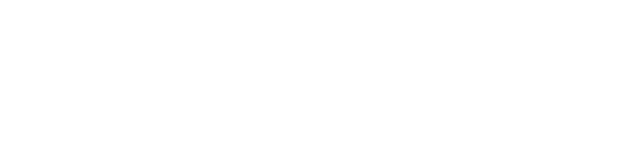
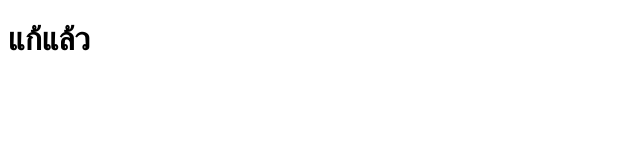
Before and after one commit to ThananatSaleewong/html-practice, a plain HTML site: page index.html in a window 1280 px wide. Shown: the whole page, without its empty margins (0-640 px from the left). Drawn offline with Linux system fonts and the light colour scheme.

Commit message:
แก้แล้ว

```diff
--- a/index.html
+++ b/index.html
@@ -13,6 +13,7 @@
         <link rel="stylesheet" href="">
     </head>
     <body>
+        <h1>แก้แล้ว</h1>
         <!--[if lt IE 7]>
             <p class="browsehappy">You are using an <strong>outdated</strong> browser. Please <a href="#">upgrade your browser</a> to improve your experience.</p>
         <![endif]-->
```
